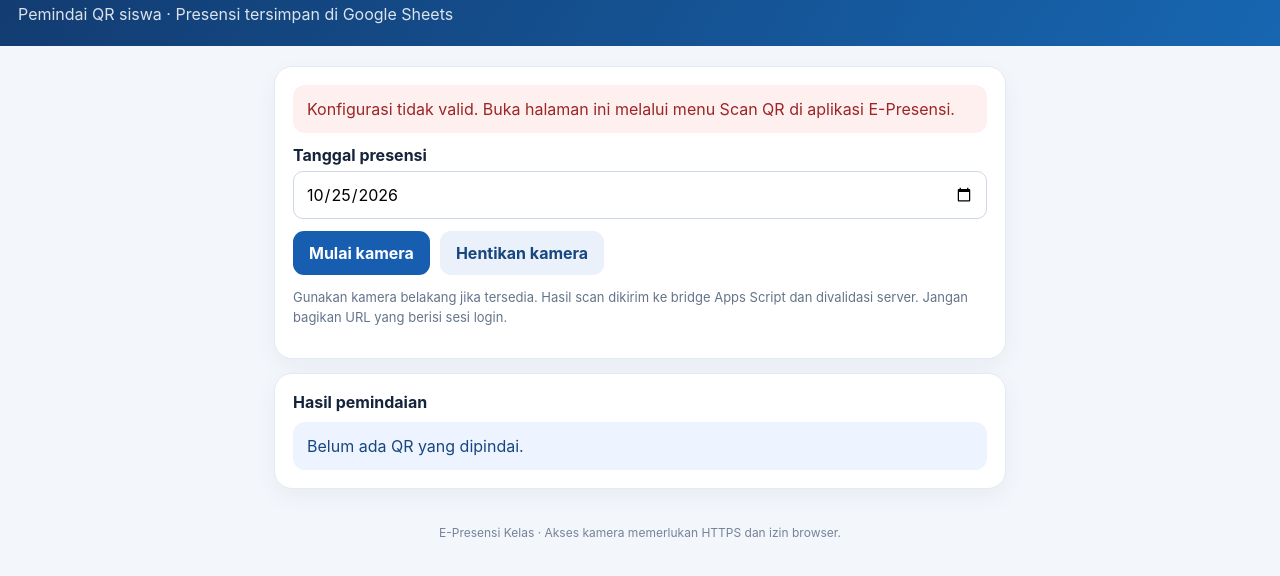
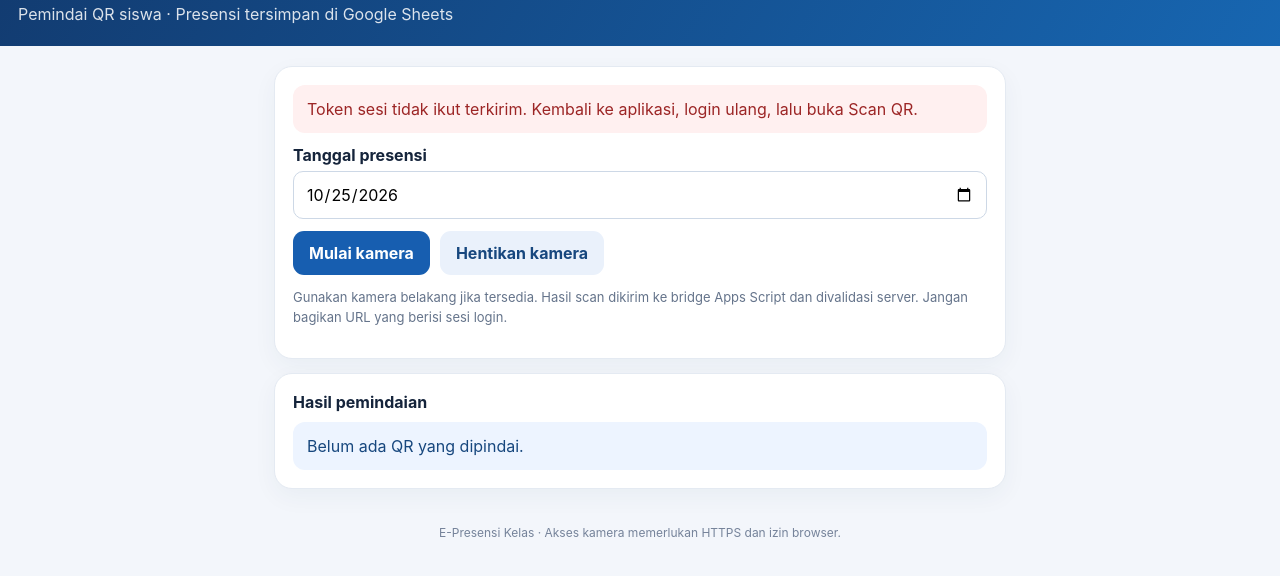
Before and after one commit to ubuh/presensi-qr-scanner, a plain HTML site: page index.html in a window 1280 px wide. Shown: the part 50-626 px from the top of the page. Drawn offline with Linux system fonts and the light colour scheme.

Commit message:
Update index.html

```diff
--- a/index.html
+++ b/index.html
@@ -33,7 +33,7 @@ function result(msg,type=''){ $('last').className='status '+(type==='good'?'good
 function validBridge(u){try{const x=new URL(u);return x.protocol==='https:'&&/script\.google\.com$/.test(x.hostname)&&x.searchParams.get('bridge')==='1'}catch(e){return false}}
 function post(action,payload={}){if(!bridgeReady)throw Error('Bridge belum siap. Muat ulang halaman dari aplikasi E-Presensi.');const requestId=String(++sequence);return new Promise((resolve,reject)=>{pending.set(requestId,{resolve,reject,timer:setTimeout(()=>{pending.delete(requestId);reject(Error('Server tidak merespons. Periksa koneksi dan deploy Apps Script.'))},25000)});$('bridgeFrame').contentWindow.postMessage({source:'EPS_GITHUB_SCANNER',action,requestId,...payload},location.origin);});}
 window.addEventListener('message',e=>{if(e.source!==$('bridgeFrame').contentWindow)return;const d=e.data||{};if(d.source!=='EPS_GAS_BRIDGE')return;if(d.action==='bridgeReady'){bridgeReady=true;show(sessionToken?'Bridge tersambung. Siap memulai kamera.':'Sesi login tidak ditemukan. Kembali ke aplikasi dan buka scanner dari menu Scan QR.');return;}if(d.action==='pong'){bridgeReady=true;return;}if(d.action==='scanResult'){const p=pending.get(String(d.requestId));if(p){clearTimeout(p.timer);pending.delete(String(d.requestId));p.resolve(d);}}});
-if(!sessionToken||!validBridge(bridgeUrl)){show('Konfigurasi tidak valid. Buka halaman ini melalui menu Scan QR di aplikasi E-Presensi.','bad');$('start').disabled=true;}else{$('bridgeFrame').src=bridgeUrl;}
+if(!sessionToken||!validBridge(bridgeUrl)){const why=!sessionToken?'Token sesi tidak ikut terkirim. Kembali ke aplikasi, login ulang, lalu buka Scan QR.':'Alamat Bridge tidak valid. Buka scanner dari tombol Buka Pemindai Kamera di aplikasi.';show(why,'bad');$('start').disabled=true;}else{$('bridgeFrame').src=bridgeUrl;}
 async function stop(){if(scanner){try{await scanner.stop()}catch(e){}try{scanner.clear()}catch(e){}scanner=null;}busy=false;$('start').disabled=false;}
 async function start(){if(!sessionToken){show('Sesi login tidak ditemukan.','bad');return;}if(!window.isSecureContext){show('Kamera memerlukan HTTPS.','bad');return;}if(!window.Html5Qrcode){show('Library scanner gagal dimuat. Periksa internet dan muat ulang.','bad');return;}if(!bridgeReady){show('Menunggu bridge Apps Script siap…');return;}try{await stop();scanner=new Html5Qrcode('reader');$('start').disabled=true;show('Meminta izin kamera…');await scanner.start({facingMode:'environment'},{fps:10,qrbox:{width:250,height:250}},async decoded=>{if(busy||decoded===lastScan)return;busy=true;lastScan=decoded;show('QR terbaca. Memvalidasi ke server…');result('Mengirim data ke server…');try{const r=await post('scan',{token:sessionToken,qrToken:decoded,date:$('date').value});if(r.ok){show(r.message||'Presensi berhasil disimpan.','good');result(r.message||'Presensi berhasil disimpan.','good');}else{show(r.message||'Presensi gagal.','bad');result(r.message||'Presensi gagal.','bad');}}catch(err){show(err.message,'bad');result(err.message,'bad');}setTimeout(()=>{busy=false;lastScan='';},1800);},()=>{});show('Kamera aktif. Arahkan ke QR siswa.','good');}catch(e){await stop();show('Kamera gagal dimulai: '+(e.message||e),'bad');}}
 $('start').addEventListener('click',start);$('stop').addEventListener('click',async()=>{await stop();show('Kamera dihentikan.');});
```
